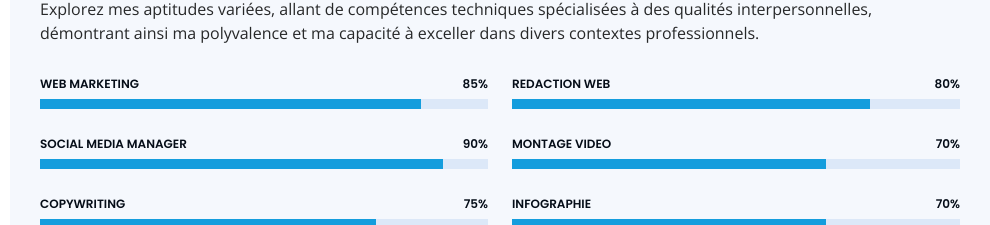
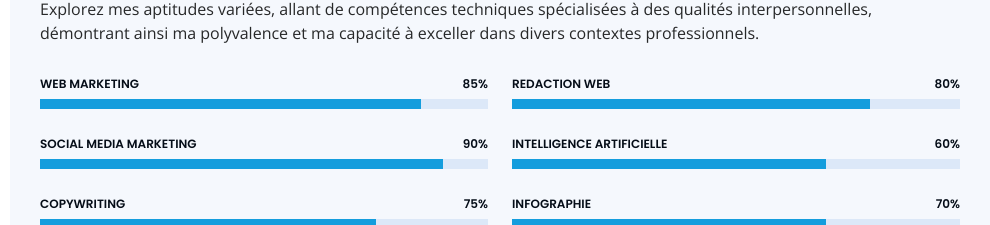
Before and after one commit to oumarcoulby/Oumar-Coulibaly.github.io, a plain HTML site: page index.html in a window 1280 px wide. Shown: the part 1810-2035 px from the top of the page, without its empty margins (290-1280 px from the left). Drawn offline with nearby package versions, Linux system fonts and the light colour scheme.

Commit message:
Mises a jour de certaines parties des textes au niveau des competences

```diff
--- a/index.html
+++ b/index.html
@@ -186,7 +186,7 @@
             </div>
 
             <div class="progress">
-              <span class="skill">Social Media Manager<i class="val">90%</i></span>
+              <span class="skill">Social Media Marketing<i class="val">90%</i></span>
               <div class="progress-bar-wrap">
                 <div class="progress-bar" role="progressbar" aria-valuenow="90" aria-valuemin="0" aria-valuemax="100">
                 </div>
@@ -214,7 +214,7 @@
             </div>
 
             <div class="progress">
-              <span class="skill">Montage video <i class="val">70%</i></span>
+              <span class="skill">Intelligence Artificielle <i class="val">60%</i></span>
               <div class="progress-bar-wrap">
                 <div class="progress-bar" role="progressbar" aria-valuenow="70" aria-valuemin="0" aria-valuemax="100">
                 </div>
```
